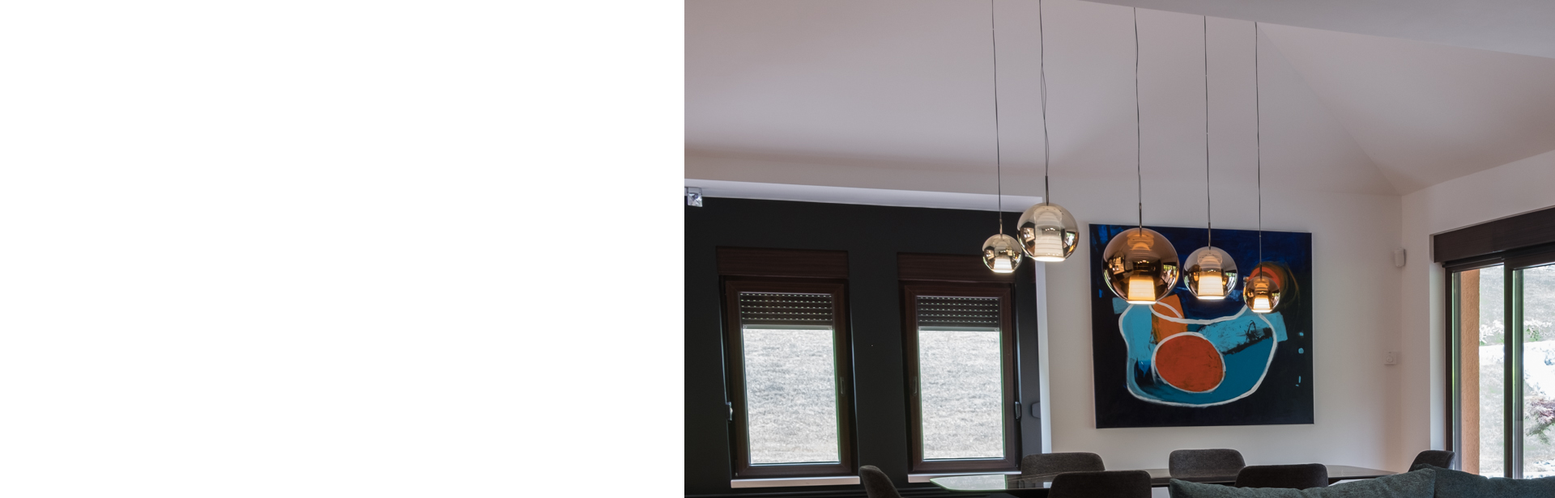
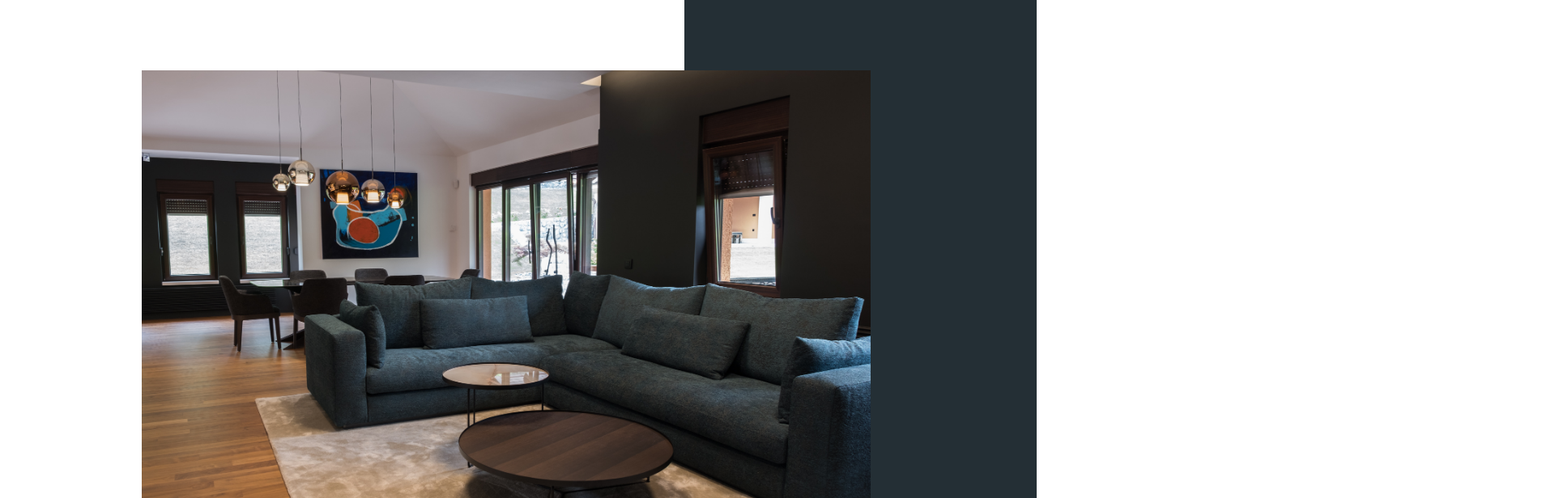
Before and after one commit to danicavladic/ArsViva, a React (Create React App) app in the folder arsviva/: page / in a window 1280 px wide. Shown: the top 616 px of the page at 81% size, 1920 px wide, since content can reach past the window. Built offline with nearby package versions, Linux system fonts and the light colour scheme.

Commit message:
Slika poravnata.

```diff
--- a/arsviva/src/App.css
+++ b/arsviva/src/App.css
@@ -24,6 +24,15 @@
   display: inline;
   width: 100%;
   height: 100%;
+}
 
-
+.App-mainDiv-rightDiv-image {
+    width: 900px;
+    height: 593px;
+    background-color: black;
+    position: absolute;
+    left: 0;
+    bottom: 120px;
+    right: 30px;
+    margin: auto;
 }
--- a/arsviva/src/App.js
+++ b/arsviva/src/App.js
@@ -8,7 +8,7 @@ function App() {
       <div className="App-mainDiv">
       <div className="App-mainDiv-leftDiv"></div>
       <div className="App-mainDiv-rightDiv" >
-        <img src={project1}></img>
+        <img className="App-mainDiv-rightDiv-image" src={project1}></img>
 
       </div>
       </div>
```
